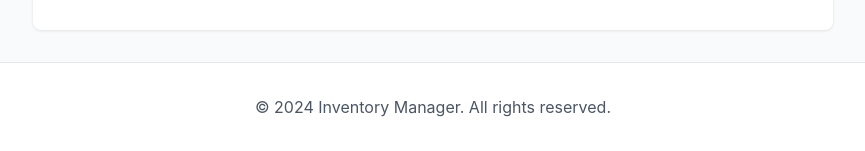
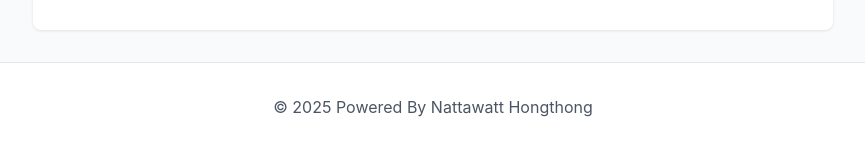
Before and after one commit to RealNattawattHongthong/inventory, a Flask app: template templates/add_item.html in a window 1280 px wide. Shown: the part 889-1040 px from the top of the page, without its empty margins (207-1072 px from the left). Run offline with Flask 3, Linux system fonts and the light colour scheme; the template is opened without the code that fills it, so the values that code supplies are empty.

Commit message:
Update footer copyright to 2025 with author credit
- Change footer from "2024 Inventory Manager. All rights reserved."
- To "2025 Powered By Nattawatt Hongthong"
- Update in both base.html and base_auth.html templates

🤖 Generated with [Claude Code](https://claude.ai/code)

Co-Authored-By: Claude <noreply@anthropic.com>

```diff
--- a/templates/base.html
+++ b/templates/base.html
@@ -33,7 +33,7 @@
 
     <footer class="footer">
         <div class="container">
-            <p>&copy; 2024 Inventory Manager. All rights reserved.</p>
+            <p>&copy; 2025 Powered By Nattawatt Hongthong</p>
         </div>
     </footer>
 
--- a/templates/base_auth.html
+++ b/templates/base_auth.html
@@ -65,7 +65,7 @@
 
     <footer class="footer">
         <div class="container">
-            <p>&copy; 2024 Inventory Manager. All rights reserved.</p>
+            <p>&copy; 2025 Powered By Nattawatt Hongthong</p>
         </div>
     </footer>
 
```
